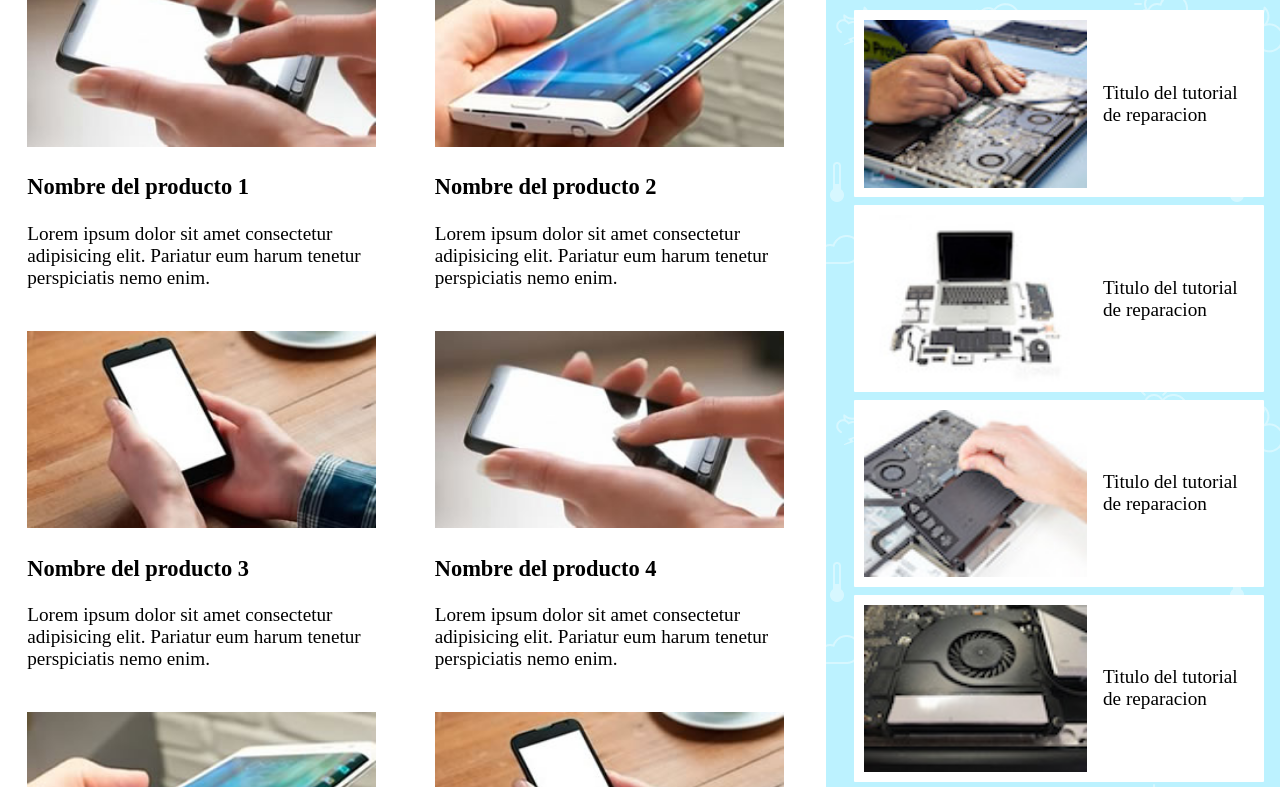
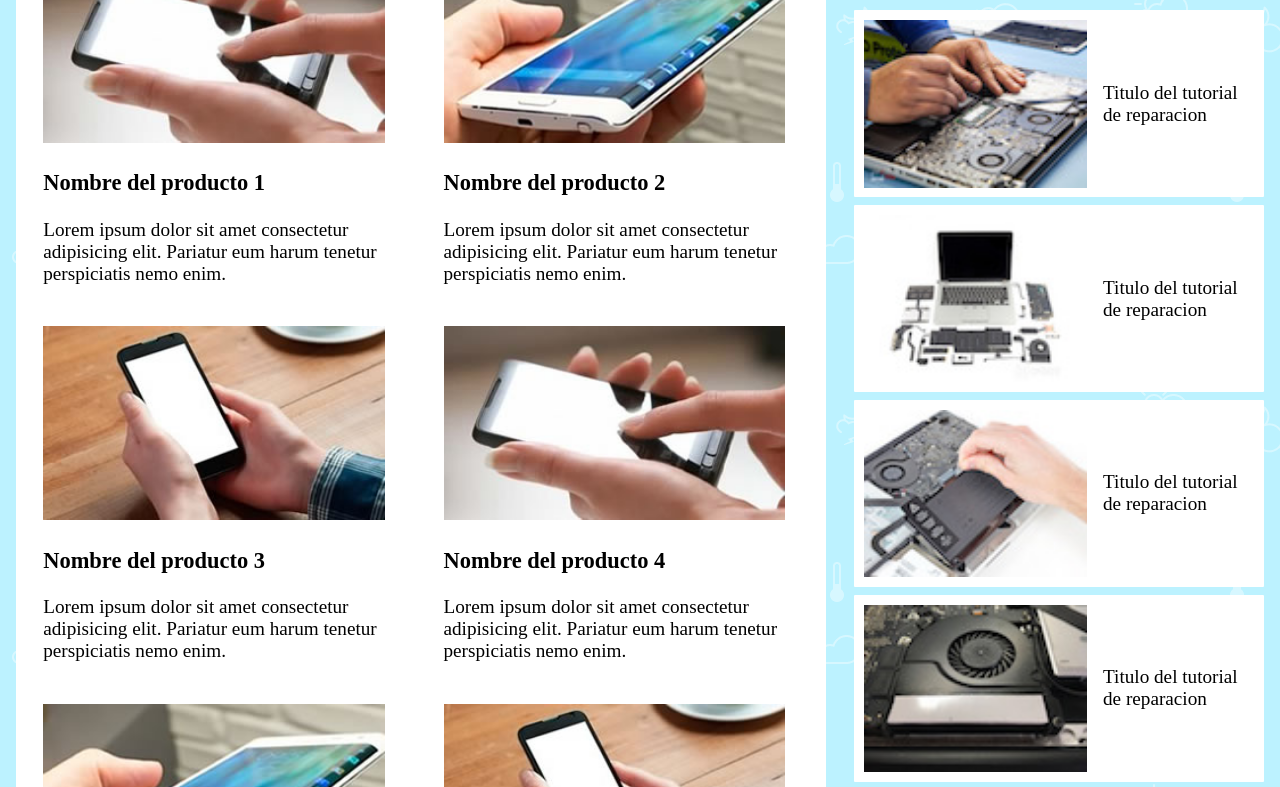
Before and after one commit to agustin9700/versionM, a website: page views/home.html in a window 1280 px wide. Shown: the part 181-968 px from the top of the page. Drawn offline with Linux system fonts and the light colour scheme.

Commit message:
actualizando

```diff
--- a/public/css/main.css
+++ b/public/css/main.css
@@ -57,10 +57,11 @@
     }
 
     .seccion-productos {
-        width: 65%;
-        background-color: white;
-        margin-top: 1.5rem;
-        height: 100%;
+        width: 64%;
+    background-color: white;
+    margin-top: 1.5rem;
+    height: 100%;
+    margin-left: 1rem;
     }
 
     .productos {
```
